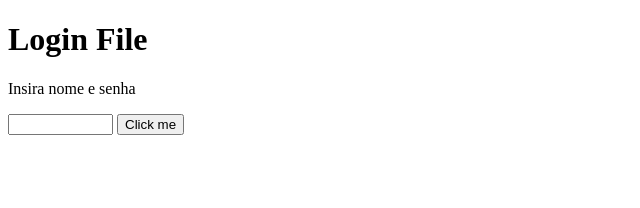
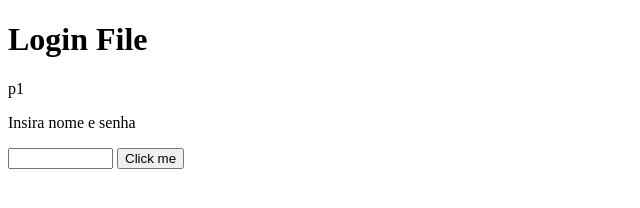
Before and after one commit to Mirayr/Dummie, a plain HTML site: page src/login.html in a window 1280 px wide. Shown: the whole page, without its empty margins (0-640 px from the left). Drawn offline with Linux system fonts and the light colour scheme.

Commit message:
Add a new p.

```diff
--- a/src/login.html
+++ b/src/login.html
@@ -3,7 +3,7 @@
 <body>
 
 <h1>Login File</h1>
-
+<p>p1</p>
 <p>Insira nome e senha</p>
 <input type="text" id="name" name="name" required
        minlength="4" maxlength="8" size="10">
```
